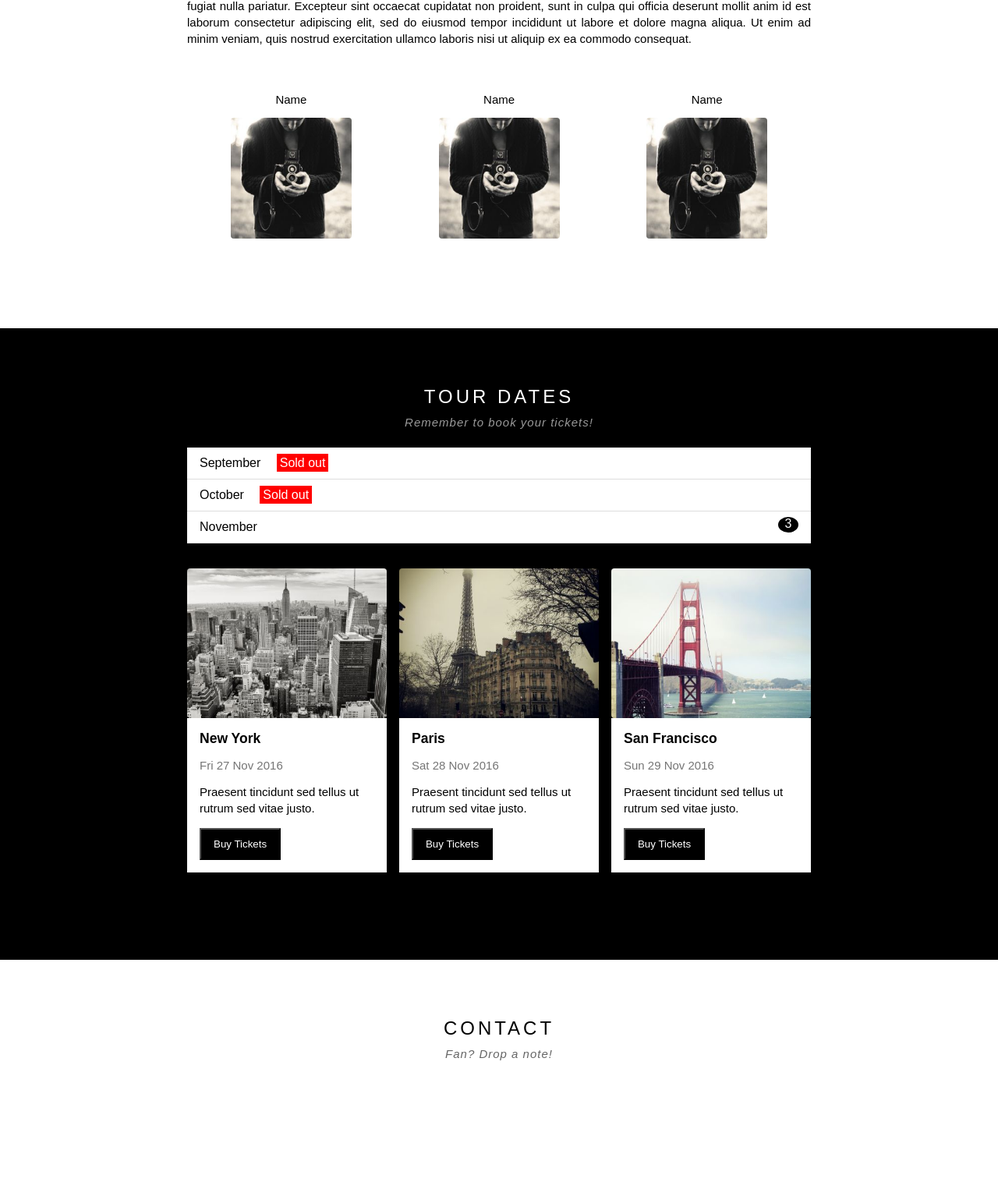
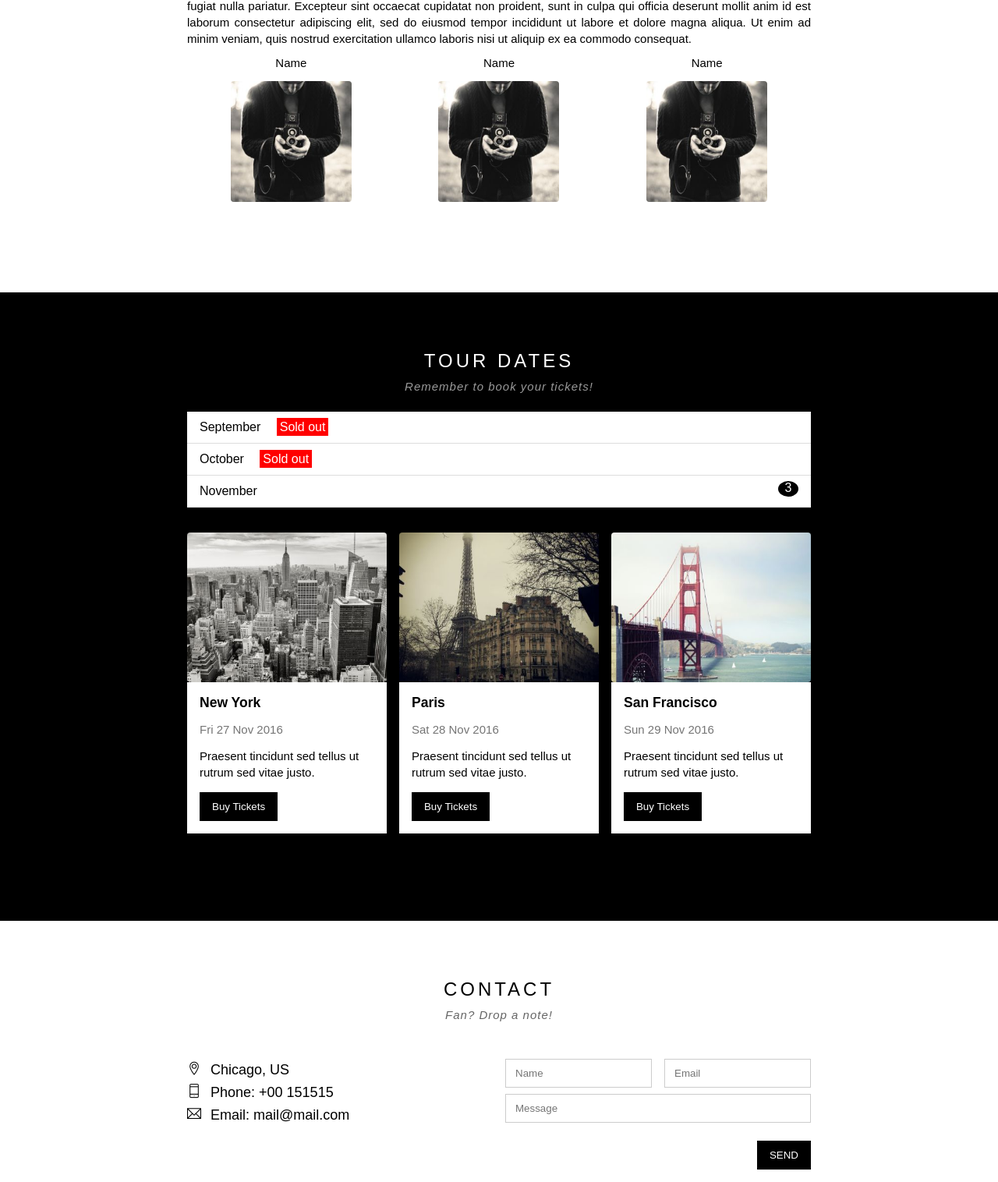
Before and after one commit to trchitho/web-The-band_Personal_Project, a plain HTML site: page index.html in a window 1280 px wide. Shown: the part 905-2421 px from the top of the page at 78% size. Drawn offline with Linux system fonts and the light colour scheme.

Commit message:
update: buy tickets modal-js|contact-section|map-section|footer & css file

```diff
--- a/assets/css/style.css
+++ b/assets/css/style.css
@@ -5,16 +5,63 @@
     background-origin: padding-box;
 }
 
+/*Common*/
 .clear{
     clear: both;/*xóa float*/
 }
-
 .text-white{
     color: white !important;/*override các css khác*/
 }
-
+.text-center{
+    text-align: center !important;/*override các css khác*/
+}
 html{
     font-family: Arial, Helvetica, sans-serif; /* nhung the? co' chu~ se ke' thua`*/
+    scroll-behavior: smooth;/*cuộn mượt mà*/
+}
+.row{
+    margin-left: -8px;
+    margin-right: -8px;
+}
+.row::after{
+    content: "";
+    display: table;
+    clear: both;/*xóa float*/
+}
+.col{
+    float: left;/*nổi sang bên trái*/
+    padding-left: 8px;
+    padding-right: 8px;
+    box-sizing: border-box;/*tính cả padding và border vào trong width*/
+}
+.col-1{
+    width: 100%;
+}
+.col-2{
+    width: 50%;
+}
+.col-3{
+    width: 33.3333333333%;
+}
+.btn{
+    color: #fff;
+    background-color: black;
+    text-decoration: none;
+    padding: 11px 16px;
+    display: inline-block;
+    margin-top: 15px;
+    border: none;
+}
+
+.btn:hover{
+    cursor: pointer;
+    background-color: #ccc;
+    color: #000;
+    transition: all 0.3s ease;/*hiệu ứng chuyển đổi mượt mà*/
+}
+
+.pull-right{
+    float: right;
 }
 
 /*
@@ -24,8 +71,10 @@ html{
 4. Kiểu dáng
 */
 
+/*main*/
 #main{
-
+    max-width: 1600px;/*chiều rộng tối đa của khung hình*/
+    margin: 0 auto;/*căn giữa theo chiều ngang*/
 }
 
 #header{
@@ -39,6 +88,7 @@ html{
     height: 46px;
     background-color: #000;
     z-index: 100;/*để cho header nổi lên trên các thành phần khác*/
+    font-size: 15px;
 }
 
 #nav li{
@@ -79,8 +129,8 @@ html{
 #nav > li:hover > a{ /* hover thẻ li vì, khi nhấn vào more -> hiện ra menu con -> di chuột xuống thì sẽ vẫn còn hover trên more*/
     /*css_selector để thẻ subnav không dính*/
     color: black;
-    background-color: gray;
-
+    background-color: #ccc;
+    transition: all 0.3s ease;/*hiệu ứng chuyển đổi mượt mà*/
 }
 
 #nav{
@@ -104,7 +154,6 @@ html{
 #header .search-btn{
     float: right;/*để cho btn có thể nằm chung với nav(kéo sang bên phải), vì thẻ div có tính chất kế thừa hết chiều ngang mà thẻ div có thể chiếm*/
     padding: 0 21px;/*căn chỉnh dựa trên dev_tool*/
-
 }
 
 #header .search-btn:hover{
@@ -164,8 +213,8 @@ html{
     max-width: 800px;
     margin-left: auto;
     margin-right: auto;
-    padding: 64px 16px;
-    border-bottom: none;           /* w3 không có gạch chân mỗi section */
+    padding: 64px 0px 112px;/*cách trên 64px, cách dưới 112px*/
+    border-bottom: none;/* w3 không có gạch chân mỗi section */
 }
 
 #content .section-heading{
@@ -192,17 +241,9 @@ html{
 }
 
 #content .member-list{
+    margin-top: 48px;/*cách trên 48px*/
     max-width: 800px;/*chiếm 60% khung hình*/
     margin: 0 auto;/*căn giữa theo chiều ngang*/
-    list-style: none;/*bỏ dấu chấm*/
-    padding: 32px 0px;/*cách trên dưới 32px*/
-    text-align: center;
-}
-
-#content .member-item{
-    width: 33.33%;/*chiếm 33.33% khung hình*/
-    float: right;/*nổi sang bên phải*/
-    margin: 15px 0px;
 }
 
 #content .member-name{
@@ -255,15 +296,7 @@ html{
 }
 
 .place-list{
-    margin: 32px -8px 0px;/*bỏ padding của content-section*/
-    padding-bottom: 48px;/*cách dưới 48px*/
-}
-
-.place-item{
-    float: left;
-    width: 33.333333333333333%;
-    padding: 0 8px;
-    box-sizing: border-box;/*cho padding nằm trong width*/
+    margin-top: 32px;
 }
 
 .place-img{
@@ -279,7 +312,6 @@ html{
     cursor: pointer;
     transition: all 0.3s ease;/*hiệu ứng chuyển đổi mượt mà*/
 }
-
 
 .place-body{
     background-color: #fff;
@@ -299,25 +331,6 @@ html{
 .place-desc{
     margin-top: 15px;
     line-height: 1.4;
-}
-
-.place-buy-btn{
-    color: #fff;
-    background-color: black;
-    text-decoration: none;
-    padding: 11px 16px;
-    display: inline-block;
-    margin-top: 15px;
-}
-
-.place-buy-btn:hover{
-    background-color: #fff;
-    color: #757575;
-    transition: all 0.3s ease;/*hiệu ứng chuyển đổi mượt mà*/
-}
-
-#footer{
-
 }
 
 .modal {
@@ -345,6 +358,7 @@ html{
     max-width:calc(100% - 32px); /*giảm 32px để tránh tràn ra ngoài */
     box-shadow: 0 0 10px rgba(0, 0, 0, 0.3);
     position: relative; /* Để nút đóng có thể được định vị tuyệt đối bên trong */
+    animation: modalFadeIn 0.5s ease; /* Hiệu ứng xuất hiện mượt mà, lúc chậm lúc nhanh */
 }
 
 .modal-header{
@@ -415,7 +429,6 @@ html{
 .modal-footer{
     text-align: right;
     font-size: 15px;
-
     margin-top: 16px;
 }
 
@@ -427,9 +440,80 @@ html{
 
 @keyframes modalFadeIn {
     from{
-
+        transform: translateY(-150px);/*di chuyển lên trên 150px*/
+        opacity: 0;
     }
     to{
-
+        transform: translateY(0);/*về vị trí ban đầu*/
+        opacity: 1;
     }
 }
+
+/*contact form*/
+.contact-content{
+    margin-top: 48px;/*cách trên 48px*/
+}
+.contact-info{
+    font-size: 18px;
+    line-height: 1.6;
+}
+/*Cach 1*/
+/* .contact-info p i{
+    color: #009688;
+    margin-right: 8px;
+} */
+/*Cach 2 css selector nang cao*/
+.contact-info i[class^="ti-"]{ /*chọn tất cả các thẻ i có class bắt đầu bằng ti-*/
+    width: 30px;
+    display: inline-block;/*cho thẻ i thành khối*/
+}
+
+.contact-form{
+    font-size: 15px;
+}
+
+.contact-form .form-control{
+    width: 100%;
+    padding: 10px 12px;
+    border: 1px solid #ccc;
+    margin-bottom: 8px;/*cách dưới 16px*/
+    box-sizing: border-box;/*tính cả padding và border vào trong width*/
+}
+
+.map-section img{
+    width: 100%; /*chiếm 100% khung hình, luôn bằng 100% thẻ chứa nó*/
+    display: block;/*loại bỏ khoảng trắng bên dưới ảnh*/
+    object-fit: cover;/*ảnh sẽ tự động co giãn để phủ hết khung hình*/
+}
+
+#footer{
+    padding: 64px 16px;
+    text-align: center;
+}
+
+#footer .social-list{
+    font-size: 24px;
+    margin-bottom: 16px;
+}
+
+#footer .social-list a{
+    text-decoration: none;
+    color: rgba(0, 0, 0, 0.6);
+}
+
+#footer .social-list a:hover{
+    opacity: 0.7;
+    margin: 0 8px;/*cách trái phải 8px*/
+    transition: all 0.3s ease;/*hiệu ứng chuyển đổi mượt mà*/
+}
+
+#footer .copyright{
+    font-size: 16px;
+    color: rgba(0, 0, 0, 0.6);
+    margin-top: 16px;
+    line-height: 1.4;
+}
+
+#footer .copyright a{
+    color: rgba(0, 0, 0, 0.6);
+}
--- a/index.html
+++ b/index.html
@@ -3,7 +3,8 @@
   <head>
     <meta charset="UTF-8" />
     <meta name="viewport" content="width=device-width, initial-scale=1.0" />
-    <title>Document</title>
+    <link rel="shortcut icon" href="./assets/img/paris.jpg" type="image/x-icon">
+    <title>The Band</title>
     <link rel="stylesheet" href="./assets/css/style.css" />
     <link
       rel="stylesheet"
@@ -15,20 +16,20 @@
       <div id="header">
         <!--Begin:Nav-->
         <ul id="nav">
-          <li><a href="">Home</a></li>
-          <li><a href="">Band</a></li>
-          <li><a href="">Tour</a></li>
-          <li><a href="">Contact</a></li>
+          <li><a href="#">Home</a></li>
+          <li><a href="#band">Band</a></li>
+          <li><a href="#tour">Tour</a></li>
+          <li><a href="#contact">Contact</a></li>
           <li>
-            <a href="#">
+            <a>
               More
               <i class="nav-arrow-down ti-angle-down"></i><!-- Tìm tên icon trên https://themify.me/themify-icons, rồi add vào-->
               <!-- Tìm tên icon trên https://themify.me/themify-icons, rồi add vào-->
             </a>
             <ul class="subnav">
-              <li><a href="">Merchandise</a></li>
-              <li><a href="">Extras</a></li>
-              <li><a href="">Media</a></li>
+              <li><a href="#">Merchandise</a></li>
+              <li><a href="#">Extras</a></li>
+              <li><a href="#">Media</a></li>
             </ul>
           </li>
         </ul>
@@ -51,32 +52,33 @@
       <div id="content">
         <!--Begin:Content section, để dùng chung-->
         <!--about section-->
-        <div class="content-section">
+        <div id="band" class="content-section">
             <h2 class="section-heading">THE BAND</h2>
             <p class="section-sub-heading">We love music</p>
             <p class="about-text">
               We have created a fictional band website. Lorem ipsum dolor sit amet, consectetur adipiscing elit, sed do eiusmod tempor incididunt ut labore et dolore magna aliqua. Ut enim ad minim veniam, quis nostrud exercitation ullamco laboris nisi ut aliquip ex ea commodo consequat. Duis aute irure dolor in reprehenderit in voluptate velit esse cillum dolore eu fugiat nulla pariatur. Excepteur sint occaecat cupidatat non proident, sunt in culpa qui officia deserunt mollit anim id est laborum consectetur adipiscing elit, sed do eiusmod tempor incididunt ut labore et dolore magna aliqua. Ut enim ad minim veniam, quis nostrud exercitation ullamco laboris nisi ut aliquip ex ea commodo consequat.
             </p>
 
-            <div class="member-list">
-              <div class="member-item">
+            <div class="row member-list"> <!--dùng class row để nhóm các cột lại-->
+              <!--dùng class col để tạo các cột con-->
+              <div class="col col-3 member-item text-center">
                 <p class="member-name">Name</p>
                 <img src="./assets/img/member1.jpg" alt="Name" class="member-img"/>
               </div>
-              <div class="member-item">
+              <div class="col col-3 member-item text-center">
                 <p class="member-name">Name</p>
                 <img src="./assets/img/member1.jpg" alt="Name" class="member-img"/>
               </div>
-              <div class="member-item">
+              <div class="col col-3 member-item text-center">
                 <p class="member-name">Name</p>
                 <img src="./assets/img/member1.jpg" alt="Name" class="member-img"/>
               </div>
-              <div class="clear"></div>
+
             </div>
         </div>
 
         <!--tour section-->
-        <div class="tour-section">
+        <div id="tour" class="tour-section">
           <div class="content-section">
             <h2 class="section-heading text-white">TOUR DATES</h2>
             <p class="section-sub-heading text-white">Remember to book your tickets!</p>
@@ -88,60 +90,100 @@
             </ul>
 
             <!--Places-->
-            <div class="place-list">
-              <div class="place-item">
+            <div class="row place-list">
+              <div class="col col-3">
                 <img src="./assets/img/newyork.jpg" alt="New York" class="place-img">
                 <div class="place-body">
                   <h3 class="place-heading">New York</h3>
                   <p class="place-time">Fri 27 Nov 2016</p>
                   <p class="place-desc">Praesent tincidunt sed tellus ut rutrum sed vitae justo.</p>
-                  <button class="place-buy-btn js-buy-tickets">Buy Tickets</button>
+                  <button class="btn js-buy-tickets">Buy Tickets</button>
                 </div>
               </div>
 
-              <div class="place-item">
+              <div class="col col-3">
                 <img src="./assets/img/paris.jpg" alt="Paris" class="place-img">
                 <div class="place-body">
                   <h3 class="place-heading">Paris</h3>
                   <p class="place-time">Sat 28 Nov 2016</p>
                   <p class="place-desc">Praesent tincidunt sed tellus ut rutrum sed vitae justo.</p>
-                  <button class="place-buy-btn js-buy-tickets">Buy Tickets</button>
+                  <button class="btn js-buy-tickets">Buy Tickets</button>
                 </div>
               </div>
 
-              <div class="place-item">
+              <div class="col col-3">
                 <img src="./assets/img/sanfran.jpg" alt="San Francisco" class="place-img">
                 <div class="place-body">
                   <h3 class="place-heading">San Francisco</h3>
                   <p class="place-time">Sun 29 Nov 2016</p>
                   <p class="place-desc">Praesent tincidunt sed tellus ut rutrum sed vitae justo.</p>
-                  <button class="place-buy-btn js-buy-tickets">Buy Tickets</button>
+                  <button class="btn js-buy-tickets">Buy Tickets</button>
                 </div>
               </div>
-              <div class="clear"></div>
             </div>
           </div>
         </div>
+
         <!--contact section (KHỐI DÙNG CHUNG YÊU CẦU)-->
-        <div class="content-section">
+        <div id="contact" class="content-section">
           <h2 class="section-heading">CONTACT</h2>
           <p class="section-sub-heading">Fan? Drop a note!</p>
+
+          <div class="row contact-content">
+              <!--contact info-->
+              <div class="col col-2 contact-info">
+                <p><i class="ti-location-pin"></i>Chicago, US</p>
+                <p><i class="ti-mobile"></i>Phone: +00 151515</p>
+                <p><i class="ti-email"></i>Email: mail@mail.com</p>
+              </div>
+
+              <!--contact form-->
+              <div class="col col-2 contact-form">
+                <form action="">
+                  <div class="row">
+                    <div class="col col-2">
+                      <input type="text" class="form-control" required placeholder="Name">
+                    </div>
+
+                    <div class="col col-2">
+                      <input type="email" class="form-control" required placeholder="Email">
+                    </div>
+
+                  </div>
+
+                  <div class="row">
+                      <div class="col col-1">
+                        <input type="text" class="form-control" required placeholder="Message">
+                      </div>
+                  </div>
+                  <input class="btn pull-right mt-16" type="submit" value="SEND">
+                </form>
+              </div>
+
+          </div>
         </div>
 
 
-        <div class="content-section">
-          <h2 class="section-heading">
-            <img src="./assets/img/logo.png" alt="hinh_anh">
-          </h2>
-          <p class="section-sub-heading">abc</p>
+        <div class="map-section">
+            <img src="./assets/img/map.jpg" alt="Map">
         </div>
+
       </div>
 
-      <div id="footer"></div>
+      <div id="footer">
+        <div class="social-list">
+          <a><i class="ti-facebook"></i></a>
+          <a><i class="ti-instagram"></i></a>
+          <a><i class="ti-youtube"></i></a>
+          <a><i class="ti-pinterest"></i></a>
+          <a><i class="ti-twitter"></i></a>
+          <a><i class="ti-linkedin"></i></a>
+      </div>
+      <div class="copyright text-center">Powered by <a href="#" target="_blank" rel="noopener noreferrer">w3.css</a></div>
     </div>
 
     <div class="modal js-modal">
-      <div class="modal-container">
+      <div class="modal-container js-modal-container">
         <div class="modal-close js-modal-close">
           <i class="ti-close"></i>
         </div>
@@ -183,6 +225,7 @@
     <script>
       const buyBTNs = document.querySelectorAll('.js-buy-tickets')
       const modal =document.querySelector('.js-modal')
+      const modalContainer = document.querySelector('.js-modal-container')
 
       //hàm hiển thị modal mua vé (thêm class open vào modal)
       function show(){
@@ -201,6 +244,13 @@
       const modalClose = document.querySelector('.js-modal-close')
       modalClose.addEventListener('click', hide)
 
+      modal.addEventListener('click', hide)
+      /*ngăn chặn nổi bọt, khi click vào modalContainer thì sự kiện click sẽ không bị nổi bọt lên cha là modal*/
+      /*khi click vào con của js-modal thì sự kiện click vẫn sẽ diễn ra
+      nhưng do có hàm bên dưới ngăn chặn sk click đến modalContainer, vì vậy sẽ không bị nổi bọt lên cha là modal*/
+      modalContainer.addEventListener('click', function(event){
+        event.stopPropagation() //ngăn chặn nổi bọt
+      })
     </script>
 
   </body>
```
Also changed, not shown: assets/img/1200px-W3Schools_logo.svg.jpg (added), assets/img/map.jpg (added).
